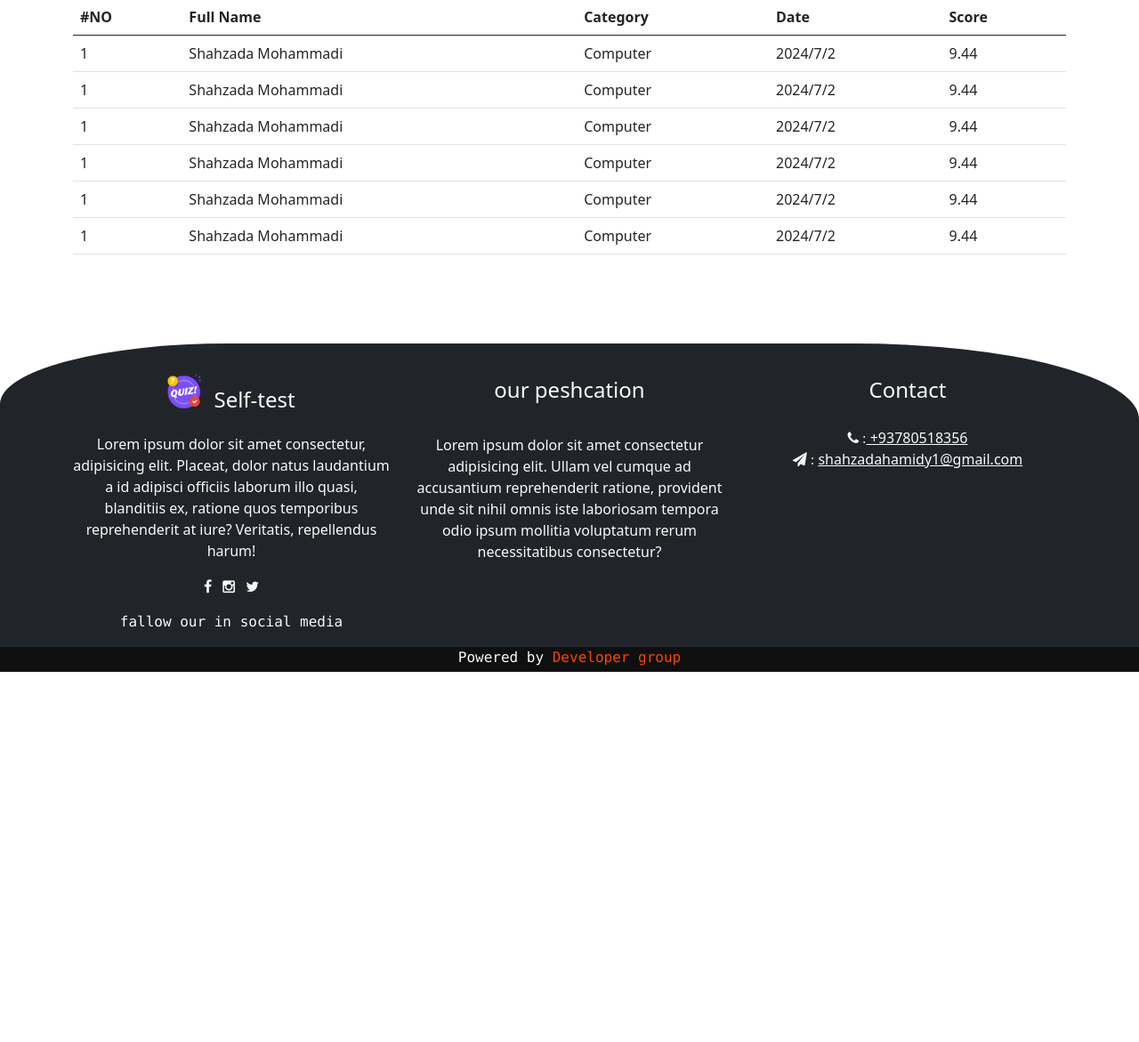
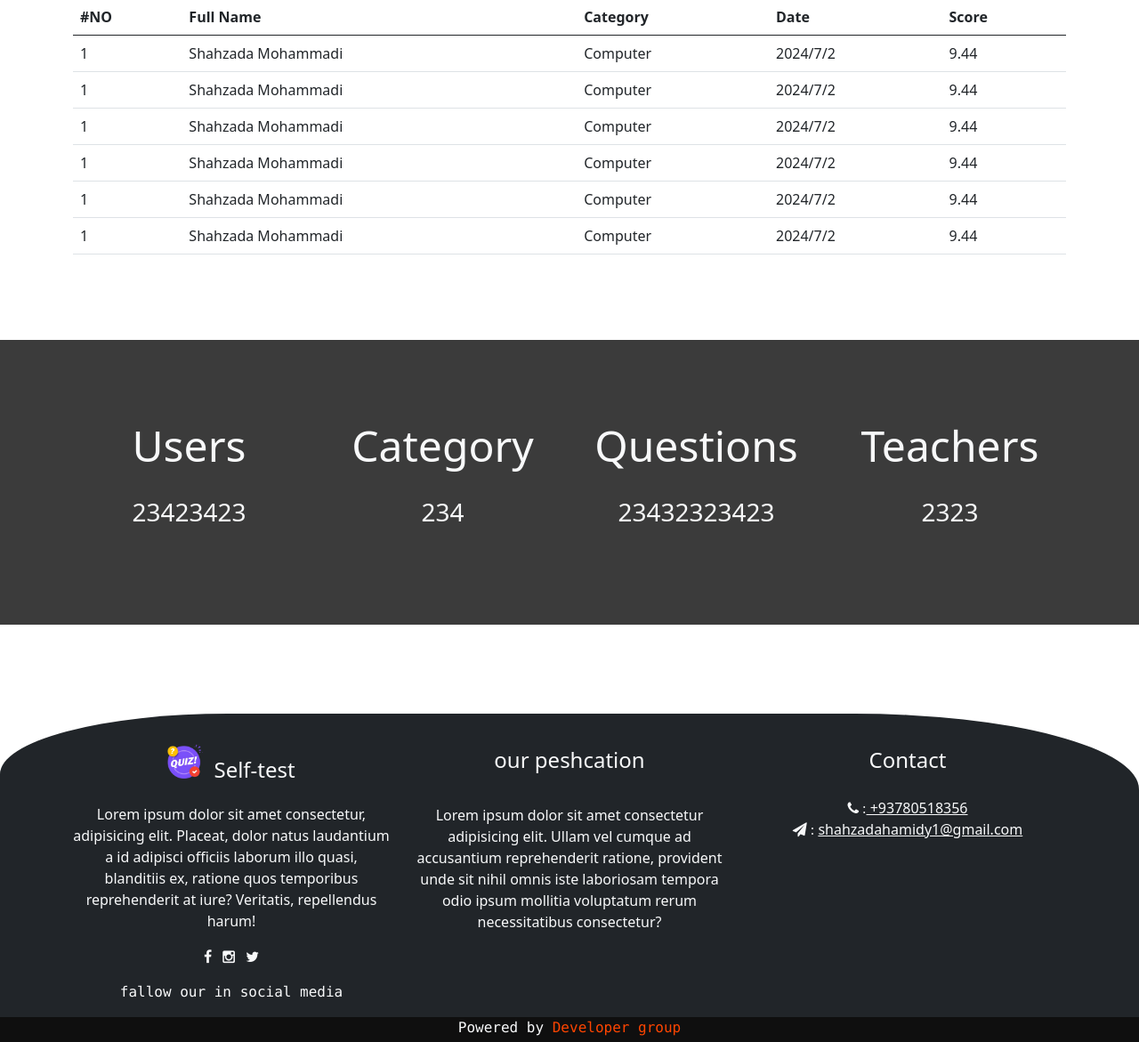
Before and after one commit to code-Dev1/online-quize, a PHP site: page / in a window 1280 px wide. Shown: the part 1047-2218 px from the top of the page at 89% size. Before the commit the page ends 1802 px from the top, so only its background shows below. Run offline with PHP 8.4, Linux system fonts and the light colour scheme.

Commit message:
add counter

```diff
--- a/Assets/css/style.css
+++ b/Assets/css/style.css
@@ -32,6 +32,7 @@ body{
     --ba-ddd: #80c2d0;
     --bs-black:#0f0f0f;
     --bs-orangered :orangered;
+    --bs-dark-rgba:rgba(10, 10, 10, 0.801);
     --bs-font-sans-serif: system-ui, -apple-system, "Segoe UI", Roboto, "Helvetica Neue", Arial, "Noto Sans", "Liberation Sans", sans-serif, "Apple Color Emoji", "Segoe UI Emoji", "Segoe UI Symbol", "Noto Color Emoji";
     --bs-font-monospace: SFMono-Regular, Menlo, Monaco, Consolas, "Liberation Mono", "Courier New", monospace;
     --bs-gradient: linear-gradient(180deg, rgba(255, 255, 255, 0.15), rgba(255, 255, 255, 0));
@@ -41,6 +42,9 @@ body{
  }
 .bg-black{
     background-color: var(--bs-black);
+}
+.bg-dark-50{
+   background-color: var(--bs-dark-rgba);
 }
  .header-img{
     position: relative;
@@ -80,6 +84,11 @@ body{
  .card-ani:hover{
     transform: scale(0.99);
  }
+ .section-fixed{
+   min-width: 100%;
+   min-height: 40vh;
+   margin-top: 6rem;
+ }
 
  .footer{
     min-height: 200px;
--- /dev/null
+++ b/Assets/js/counter.js
@@ -0,0 +1,19 @@
+const counters = document.querySelectorAll('.counter');
+
+counters.forEach(counter => {
+    counter.innerText = '0';
+
+    const updateCounter = () => {
+        const target = +counter.getAttribute('data-target')
+        const c = +counter.innerText
+        const increment = target /300
+
+        if(c <target) {
+            counter.innerText = `${Math.ceil(c + increment)}`
+            setTimeout(updateCounter, 1)
+        }else {
+            counter.innerText = target
+        }
+    }
+    updateCounter()
+})
--- a/Assets/js/script.js
+++ b/Assets/js/script.js
@@ -12,4 +12,5 @@ $(document).ready(function () {
         $("#newPass").removeClass("d-none");
     });
     // forgit password page jquery end
+
 });
--- a/about.html
+++ b/about.html
@@ -4,6 +4,7 @@
 <head>
   <meta charset="UTF-8">
   <meta name="viewport" content="width=device-width, initial-scale=1.0">
+  <link rel="icon" href="Assets/images/logo.png">
   <link rel="stylesheet" href="Assets/css/bootstrap.css">
   <link rel="stylesheet" href="Assets/font-awesome/css/font-awesome.min.css">
   <link rel="stylesheet" href="Assets/css/style.css">
--- a/contact.html
+++ b/contact.html
@@ -4,6 +4,7 @@
 <head>
   <meta charset="UTF-8">
   <meta name="viewport" content="width=device-width, initial-scale=1.0">
+  <link rel="icon" href="Assets/images/logo.png">
   <link rel="stylesheet" href="Assets/css/bootstrap.css">
   <link rel="stylesheet" href="Assets/font-awesome/css/font-awesome.min.css">
   <link rel="stylesheet" href="Assets/css/style.css">
--- a/forgot.html
+++ b/forgot.html
@@ -3,6 +3,7 @@
 <head>
     <meta charset="UTF-8">
     <meta name="viewport" content="width=device-width, initial-scale=1.0">
+    <link rel="icon" href="Assets/images/logo.png">
     <link rel="stylesheet" href="Assets/css/bootstrap.css">
     <link rel="stylesheet" href="Assets/font-awesome/css/font-awesome.min.css">
     <link rel="stylesheet" href="Assets/css/style.css">
--- a/index.html
+++ b/index.html
@@ -4,6 +4,7 @@
 <head>
   <meta charset="UTF-8">
   <meta name="viewport" content="width=device-width, initial-scale=1.0">
+  <link rel="icon" href="Assets/images/logo.png">
   <link rel="stylesheet" href="Assets/css/bootstrap.css">
   <link rel="stylesheet" href="Assets/font-awesome/css/font-awesome.min.css">
   <link rel="stylesheet" href="Assets/css/style.css">
@@ -56,7 +57,9 @@
   </header>
   <!-- main start -->
 
-  <main class="container mt-5 mb-5">
+  <main>
+    <!-- section did you know start -->
+    <section class="container mt-5 mb-5">
       <div class="font-monospace text-center">
         <h1>Did you know ?</h1>
       </div>
@@ -99,6 +102,9 @@
           </div>
         </div>
       </div>
+    </section>
+    <!-- best suore section start -->
+    <section class="container mt-5 mb-5">
       <div class="font-monospace text-center mt-5">
         <h1>Who is best ?</h1>
       </div>
@@ -156,7 +162,39 @@
           </tr>
         </tbody>
       </table>
+    </section>
+    <section class="bg-dark-50 section-fixed d-flex align-items-center">
+      <div class="container">
+        <div class="row waypoint">
+          <div class="col col-md-3 col-sm-6">
+            <div class="text-light p-2 text-center waypoint">
+              <h1 class="display-5 fw-normal mb-4">Users</h1>
+              <p class="fs-3 counter" data-target="23423423">23423423</p>
+            </div>
+          </div>
+          <div class="col col-md-3 col-sm-6">
+            <div class="text-light p-2 text-center single-counter">
+              <h1 class="display-5 fw-normal mb-4">Category</h1>
+              <p class="fs-3 counter" data-target="234">23423423</p>
+            </div>
+          </div>
+          <div class="col col-md-3 col-sm-6">
+            <div class="text-light p-2 text-center single-counter">
+              <h1 class="display-5 fw-normal mb-4">Questions</h1>
+              <p class="fs-3 counter" data-target="23432323423">23423423</p>
+            </div>
+          </div>
+          <div class="col col-md-3 col-sm-6">
+            <div class="text-light p-2 text-center single-counter">
+              <h1 class="display-5 fw-normal mb-4">Teachers</h1>
+              <p class="fs-3 counter" data-target="2323">23423423</p>
+            </div>
+          </div>
+        </div>
+      </div>
+    </section>
   </main>
+
   <!-- main end -->
   <!-- start footer -->
   <footer class="bg-dark footer">
@@ -190,10 +228,14 @@
         </div>
       </div>
   </footer>
-  <div class="text-center bg-black text-light pb-1 font-monospace">Powered by <span class="text-orange">Developer group</span></div>
+  <div class="text-center bg-black text-light pb-1 font-monospace">Powered by <span class="text-orange">Developer
+      group</span></div>
   <script src="Assets/js/jquery.min.js"></script>
   <script src="Assets/js/bootstrap.min.js"></script>
   <script src="Assets/js/script.js"></script>
+  <script src="Assets/js/counter.js"></script>
+  <script>
+  </script>
 </body>
 
 </html>
--- a/signIn.html
+++ b/signIn.html
@@ -4,6 +4,7 @@
 <head>
   <meta charset="UTF-8">
   <meta name="viewport" content="width=device-width, initial-scale=1.0">
+  <link rel="icon" href="Assets/images/logo.png">
   <link rel="stylesheet" href="Assets/css/bootstrap.css">
   <link rel="stylesheet" href="Assets/font-awesome/css/font-awesome.min.css">
   <link rel="stylesheet" href="Assets/css/style.css">
--- a/signUp.html
+++ b/signUp.html
@@ -4,6 +4,7 @@
 <head>
   <meta charset="UTF-8">
   <meta name="viewport" content="width=device-width, initial-scale=1.0">
+  <link rel="icon" href="Assets/images/logo.png">
   <link rel="stylesheet" href="Assets/css/bootstrap.css">
   <link rel="stylesheet" href="Assets/font-awesome/css/font-awesome.min.css">
   <link rel="stylesheet" href="Assets/css/style.css">
```
Lines whose indentation alone changed are shown as unchanged.
